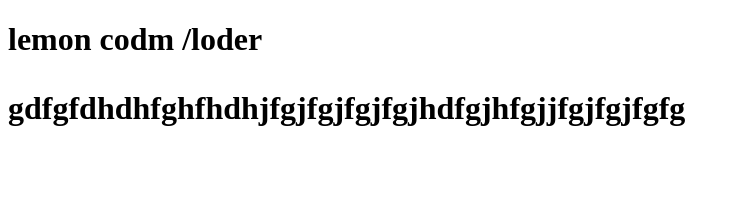
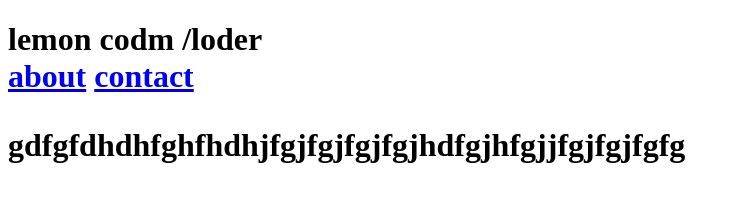
Before and after one commit to lemon704/myproject, a plain HTML site: page index.html in a window 1280 px wide. Shown: the whole page, without its empty margins (0-740 px from the left). Drawn offline with Linux system fonts and the light colour scheme.

Commit message:
ADD Navbar to index.html

```diff
--- a/index.html
+++ b/index.html
@@ -6,7 +6,12 @@
   </head>
   <body>
   <h1>lemon codm /loder</<h1>
-
-  <p>gdfgfdhdhfghfhdhjfgjfgjfgjfgjhdfgjhfgjjfgjfgjfgfg</p>
+  <header>
+  <nav>
+  <a href="about.html">about</a>
+  <a href="cantact.html">contact</a>
+  </nav>
+ <header>
+ <p>gdfgfdhdhfghfhdhjfgjfgjfgjfgjhdfgjhfgjjfgjfgjfgfg</p>
  </body>
 </html>
```
Also changed, not shown: contact.html (line endings or trailing spaces), shop.html (line endings or trailing spaces).
